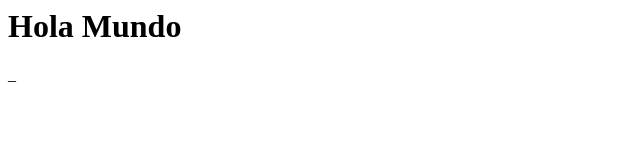
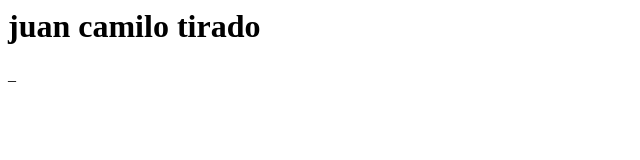
Before and after one commit to JuanCamiloTirado/Primer-Repositorio, a plain HTML site: page index.html in a window 1280 px wide. Shown: the whole page, without its empty margins (0-640 px from the left). Drawn offline with Linux system fonts and the light colour scheme.

Commit message:
se modifico  a mi nombre

```diff
--- a/index.html
+++ b/index.html
@@ -4,7 +4,7 @@
 	</head>
 
 	<body>
-		<h1> Hola Mundo</h1>
+		<h1> juan camilo tirado</h1>
 	</body>
 _
 </html>
```
